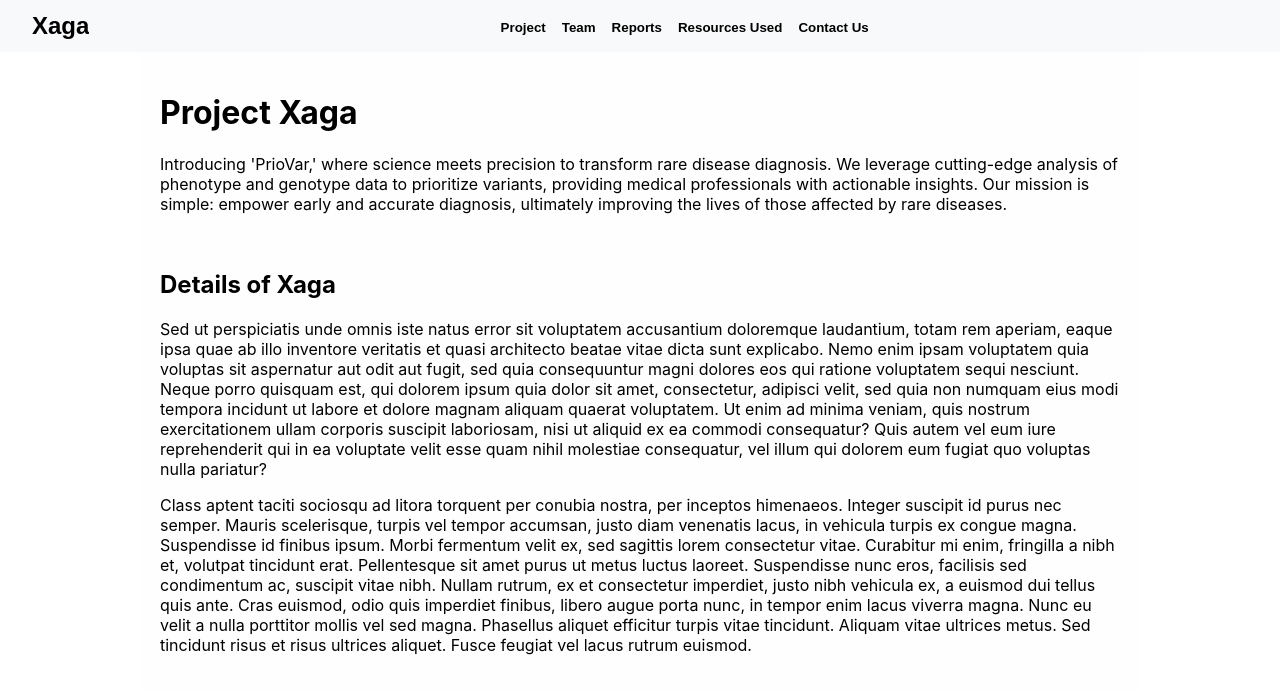
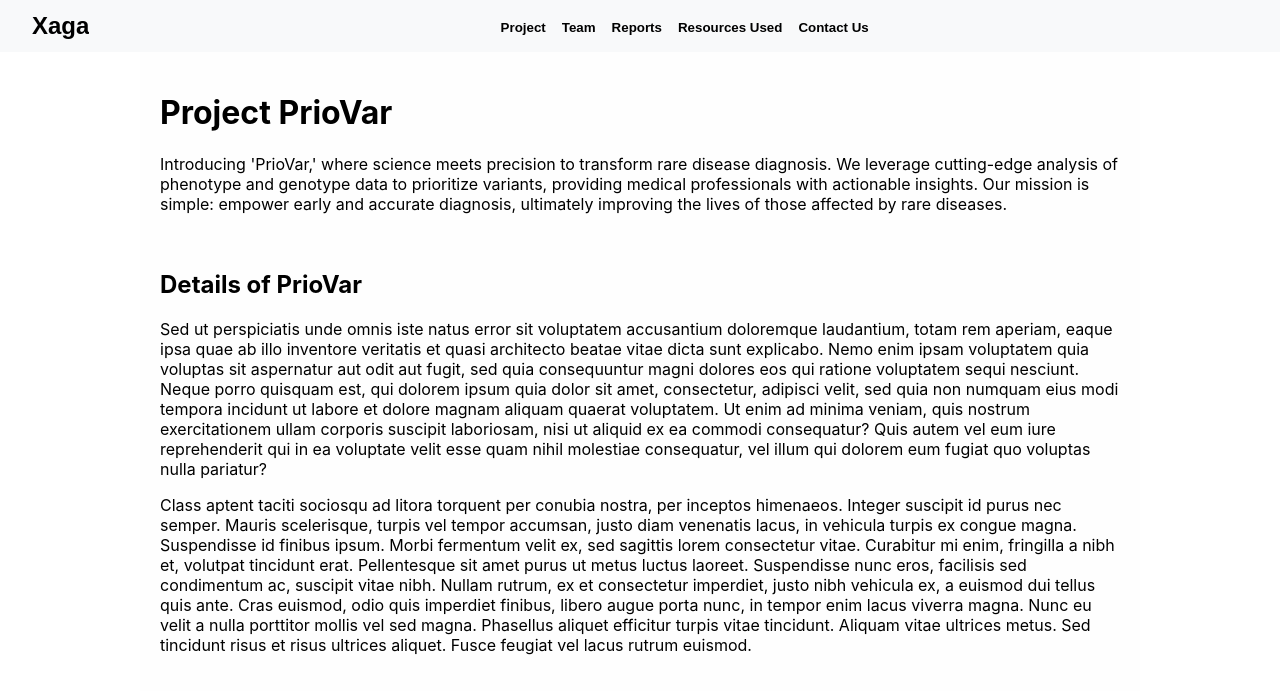
Before and after one commit to PrioVar/PrioVar, a React (Create React App) app: page / in a window 1280 px wide. Shown: the top 694 px of the page. Built offline with nearby package versions, Linux system fonts and the light colour scheme.

Commit message:
Xaga changed to PrioVar

```diff
--- a/src/components/Contact.js
+++ b/src/components/Contact.js
@@ -8,7 +8,7 @@ const ContactMe = () => {
   }, []);
   return (
     <div>
-      <h2>Contact Xaga!</h2>
+      <h2>Contact PrioVar!</h2>
       <p>You can contact us via following channels:</p>
       <ul style={{ listStyle: 'none', padding: 0 }}>
         <li style={{ marginBottom: '0.5rem' }}>
--- a/src/components/Team.js
+++ b/src/components/Team.js
@@ -6,12 +6,12 @@ import CiceklabImage from "./ciceklab.png";
 const Team = () => {
   // Sample project data
   useEffect(() => {
-    document.title = 'Meet the Xaga Team'
+    document.title = 'Meet the PrioVar Team'
   }, []);
 
   return (
     <div>
-      <h2>Meet the Xaga Team</h2>
+      <h2>Meet the PrioVar Team</h2>
         <Container className="centered-container">
           <Grid container spacing={2}>
             <Grid item xs={12} sm={6}>
--- a/src/components/WelcomePage.js
+++ b/src/components/WelcomePage.js
@@ -1,7 +1,7 @@
 import React, { useEffect } from 'react';
 const WelcomePage = () => {
     useEffect(() => {
-        document.title = 'Xaga'
+        document.title = 'PrioVar'
       }, []);
     return (
         <div
@@ -13,13 +13,13 @@ const WelcomePage = () => {
             textAlign: "left",
           }}
         >
-        <h1>Project Xaga</h1>
+        <h1>Project PrioVar</h1>
         <p>Introducing 'PrioVar,' where science meets precision to transform rare disease diagnosis.
             We leverage cutting-edge analysis of phenotype and genotype data to prioritize variants,
             providing medical professionals with actionable insights. Our mission is simple: empower early
             and accurate diagnosis, ultimately improving the lives of those affected by rare diseases.</p>
         <br/>
-        <h2>Details of Xaga</h2>
+        <h2>Details of PrioVar</h2>
         <p>Sed ut perspiciatis unde omnis iste natus error sit voluptatem accusantium doloremque laudantium, totam rem aperiam,
             eaque ipsa quae ab illo inventore veritatis et quasi architecto beatae vitae dicta sunt explicabo. Nemo enim ipsam
             voluptatem quia voluptas sit aspernatur aut odit aut fugit, sed quia consequuntur magni dolores eos qui ratione
```
